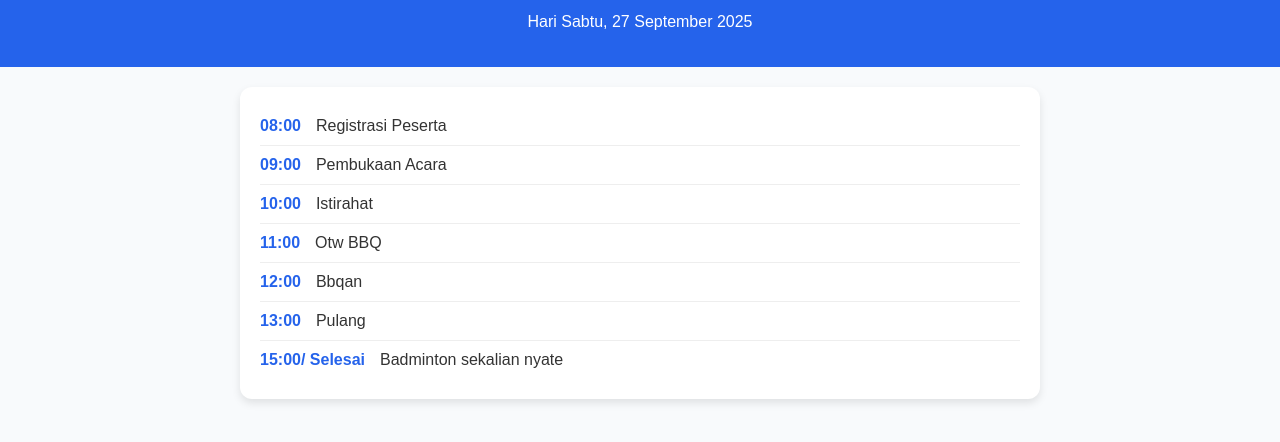
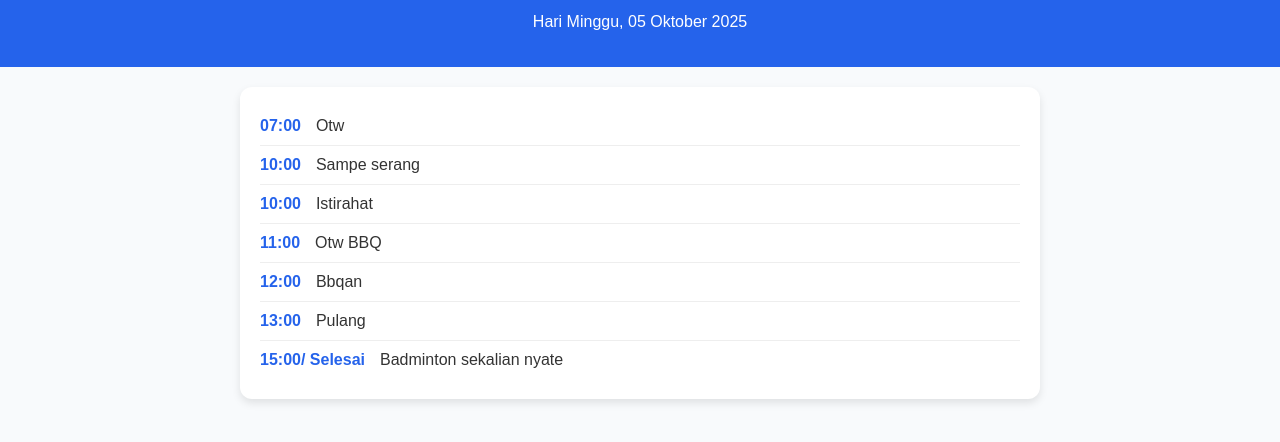
Before and after one commit to bangolo872-sketch/birthdayanggi, a plain HTML site: page index.html in a window 1280 px wide. Shown: the part 56-498 px from the top of the page. Drawn offline with Linux system fonts and the light colour scheme.

Commit message:
Update index.html

```diff
--- a/index.html
+++ b/index.html
@@ -76,17 +76,17 @@
 <body>
   <header>
     <h1>Rundown Acara</h1>
-    <p>Hari Sabtu, 27 September 2025</p>
+    <p>Hari Minggu, 05 Oktober 2025</p>
   </header>
   <div class="container">
     <div class="rundown">
       <div class="item">
-        <div class="time">08:00</div>
-        <div class="activity">Registrasi Peserta</div>
+        <div class="time">07:00</div>
+        <div class="activity">Otw</div>
       </div>
       <div class="item">
-        <div class="time">09:00</div>
-        <div class="activity">Pembukaan Acara</div>
+        <div class="time">10:00</div>
+        <div class="activity">Sampe serang</div>
       </div>
       <div class="item">
         <div class="time">10:00</div>
```
